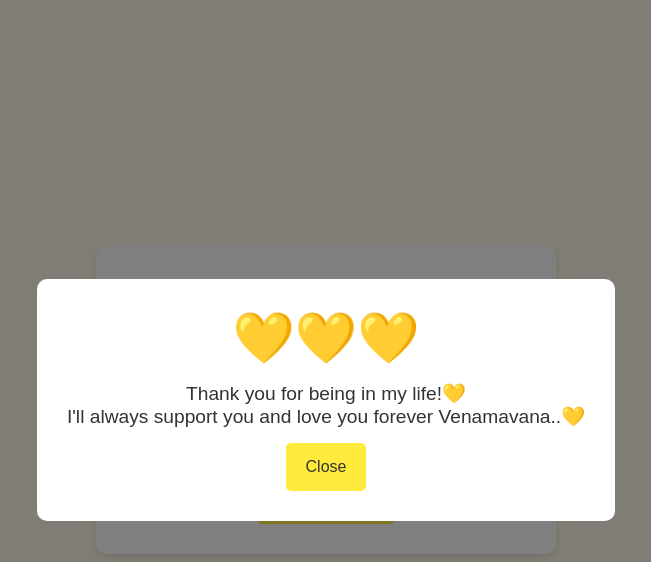
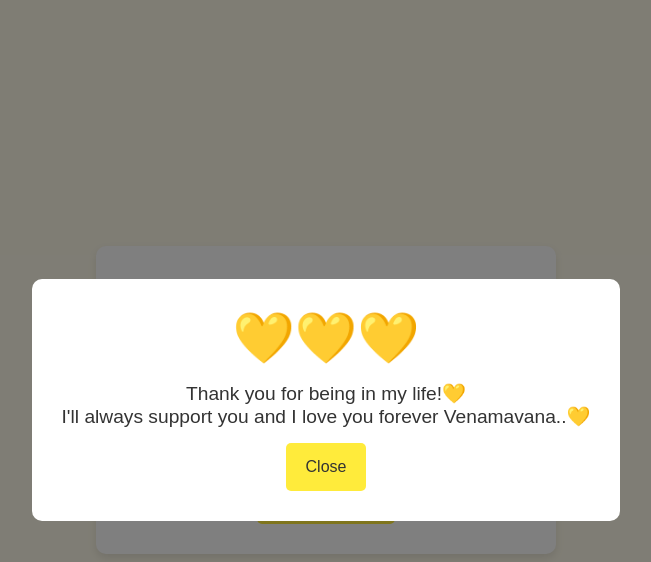
Before and after one commit to amalnisha-developer/thankyouformemories-, a plain HTML site: page index.html in a window 1280 px wide. Both pictures are taken after a click on the button "Click Here 💛". Shown: the whole page, without its empty margins (314-965 px from the left). Drawn offline with Linux system fonts and the light colour scheme.

Commit message:
first commit

```diff
--- a/index.html
+++ b/index.html
@@ -105,7 +105,7 @@
   <div class="popup" id="popup">
     <div class="popup-content">
       <div class="heart">💛💛💛</div>
-      <div class="message">Thank you for being in my life!💛<br> I'll always support you and love you forever Venamavana..💛</div>
+      <div class="message">Thank you for being in my life!💛<br> I'll always support you and I love you forever Venamavana..💛</div>
       <button class="button" onclick="closePopup()">Close</button>
     </div>
   </div>
```
